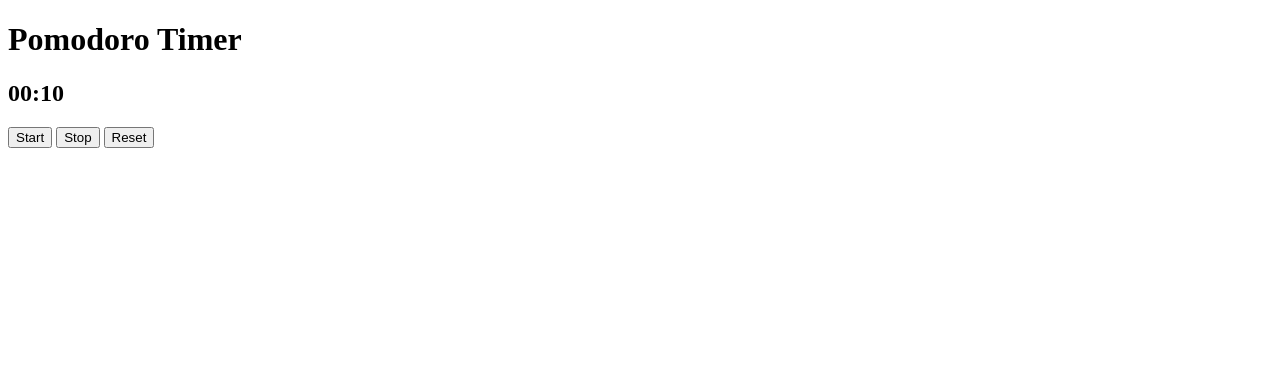
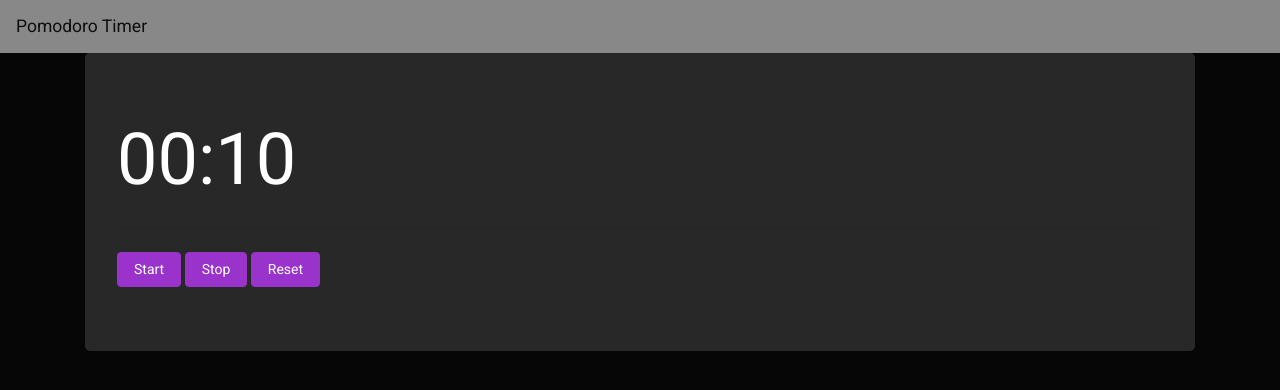
Before and after one commit to cwood89/pomodoro_timer, a plain HTML site: page index.html in a window 1280 px wide. Drawn offline with nearby package versions, Linux system fonts and the light colour scheme.

Commit message:
added bootstrap styling

```diff
--- a/index.html
+++ b/index.html
@@ -2,19 +2,42 @@
 <html lang="en">
 
 <head>
-  <meta charset="UTF-8">
-  <meta name="viewport" content="width=device-width, initial-scale=1.0">
+  <meta charset="utf-8">
+  <meta http-equiv="X-UA-Compatible" content="IE=edge">
+  <meta name="viewport" content="width=device-width, initial-scale=1, shrink-to-fit=no">
+  <link rel="stylesheet" href="style.css">
   <title>Pomodoro Timer</title>
+  <link href="https://stackpath.bootstrapcdn.com/bootswatch/4.4.1/cyborg/bootstrap.min.css" rel="stylesheet"
+    integrity="sha384-l7xaoY0cJM4h9xh1RfazbgJVUZvdtyLWPueWNtLAphf/UbBgOVzqbOTogxPwYLHM" crossorigin="anonymous">
+  <link href="https://maxcdn.bootstrapcdn.com/font-awesome/4.7.0/css/font-awesome.min.css" rel="stylesheet">
 </head>
 
 <body>
-  <h1> Pomodoro Timer</h1>
-  <h2 id="timer"></h2>
-  <button onclick=timer.start();>Start</button>
-  <button onclick=timer.toggleTime();>Stop</button>
-  <button onclick=timer.restart();>Reset</button>
-  <audio id="alarm" src="alarm.mp3" preload="auto"></audio>
+  <nav class="navbar navbar-expand-lg navbar-light bg-light">
+    <a class="navbar-brand" href="#">Pomodoro Timer</a>
+  </nav>
+
+  <div class="container">
+    <div class="jumbotron">
+      <h1 class="display-3" id="timer"></h1>
+      <hr class="my-4">
+      <button class="btn btn-info" onclick="timer.start();">Start</button>
+      <button class="btn btn-info" onclick="timer.toggleTime();">Stop</button>
+      <button class="btn btn-info" onclick="timer.restart();">Reset</button>
+      <audio id=" alarm" src="alarm.mp3" preload="auto"></audio>
+    </div>
+  </div>
   <script src="main.js" charset="utf-8"></script>
+
+  <script src="https://code.jquery.com/jquery-3.4.1.slim.min.js"
+    integrity="sha384-J6qa4849blE2+poT4WnyKhv5vZF5SrPo0iEjwBvKU7imGFAV0wwj1yYfoRSJoZ+n"
+    crossorigin="anonymous"></script>
+  <script src="https://cdn.jsdelivr.net/npm/popper.js@1.16.0/dist/umd/popper.min.js"
+    integrity="sha384-Q6E9RHvbIyZFJoft+2mJbHaEWldlvI9IOYy5n3zV9zzTtmI3UksdQRVvoxMfooAo"
+    crossorigin="anonymous"></script>
+  <script src="https://stackpath.bootstrapcdn.com/bootstrap/4.4.1/js/bootstrap.min.js"
+    integrity="sha384-wfSDF2E50Y2D1uUdj0O3uMBJnjuUD4Ih7YwaYd1iqfktj0Uod8GCExl3Og8ifwB6"
+    crossorigin="anonymous"></script>
 </body>
 
 </html>
```
